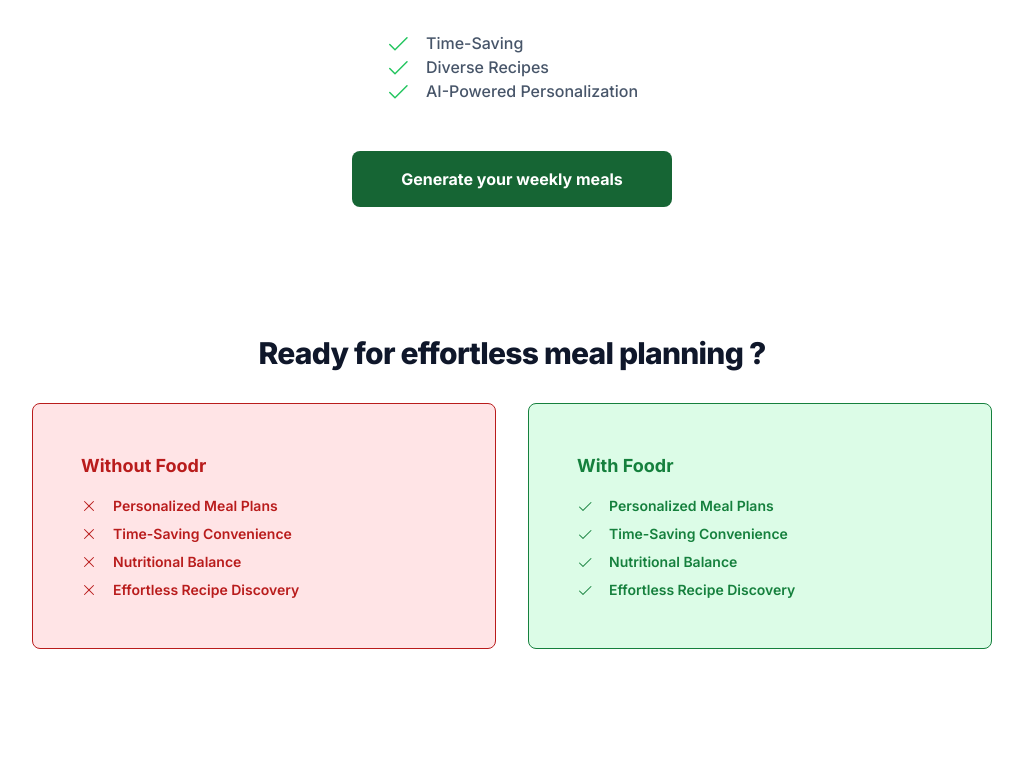
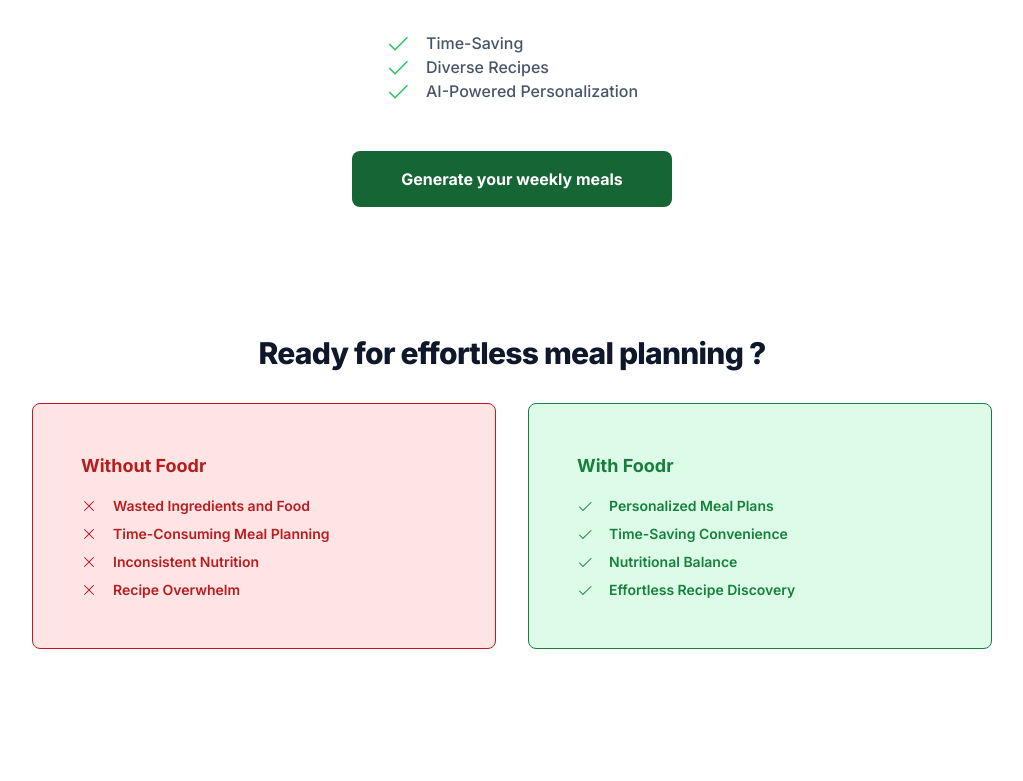
Before and after one commit to jean1591/foodr, a Next.js app: page / in a window 1280 px wide. Shown: the part 377-1158 px from the top of the page, without its empty margins (128-1151 px from the left). Built offline with nearby package versions, Linux system fonts and the light colour scheme.

Commit message:
fix: landing page wihtout foodr

```diff
--- a/src/app/(public)/(landing)/page.tsx
+++ b/src/app/(public)/(landing)/page.tsx
@@ -96,19 +96,19 @@
           <ul className="mt-4 list-none space-y-2 text-left text-sm font-semibold">
             <li className="flex items-center justify-start gap-x-4">
               <PiX className="h-4 w-4" />
-              <p>Personalized Meal Plans</p>
+              <p>Wasted Ingredients and Food</p>
             </li>
             <li className="flex items-center justify-start gap-x-4">
               <PiX className="h-4 w-4" />
-              <p>Time-Saving Convenience</p>
+              <p>Time-Consuming Meal Planning</p>
             </li>
             <li className="flex items-center justify-start gap-x-4">
               <PiX className="h-4 w-4" />
-              <p>Nutritional Balance</p>
+              <p>Inconsistent Nutrition</p>
             </li>
             <li className="flex items-center justify-start gap-x-4">
               <PiX className="h-4 w-4" />
-              <p>Effortless Recipe Discovery</p>
+              <p>Recipe Overwhelm</p>
             </li>
           </ul>
         </div>
```
